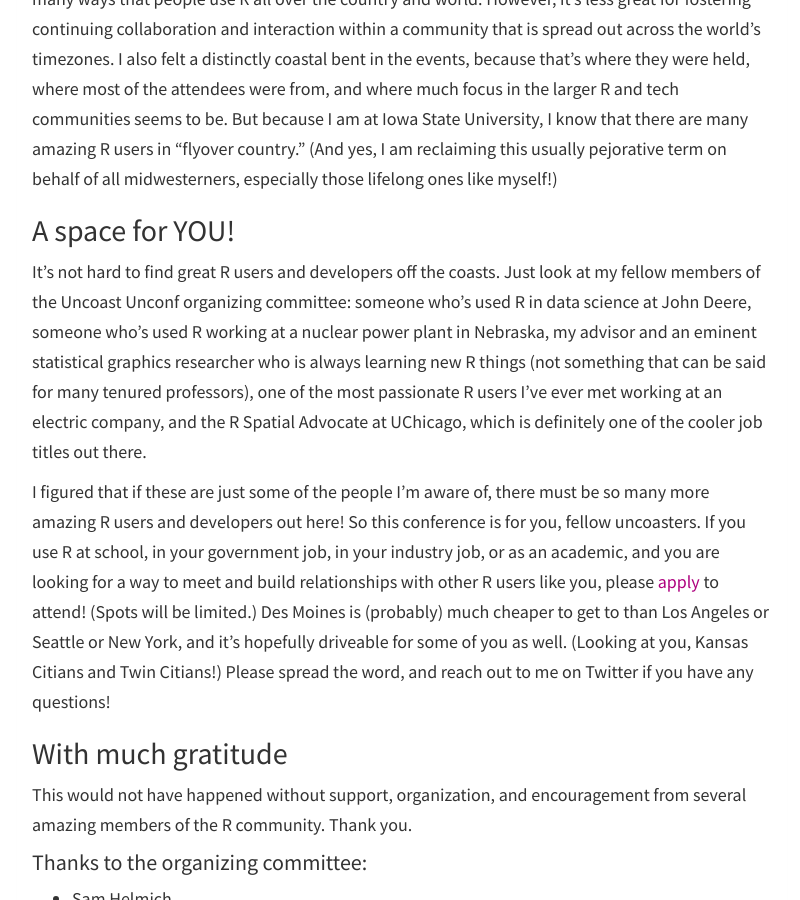
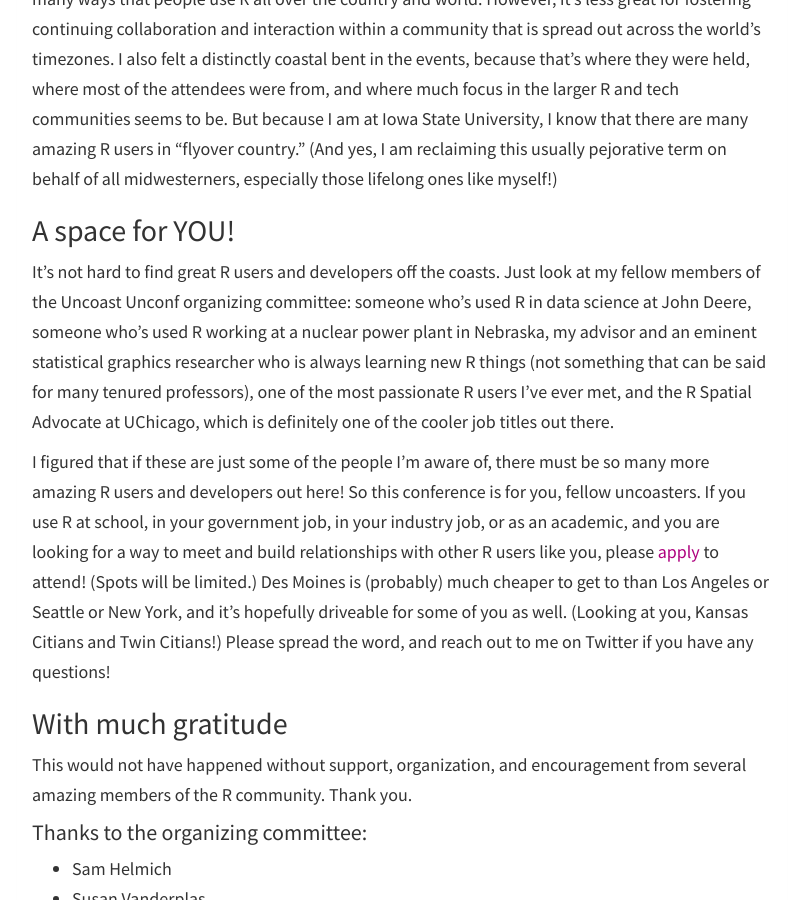
Before and after one commit to sctyner/sctyner.github.io, a Jekyll site: the page built from _posts/2019-01-07-uncoast-unconf.md, in a window 1280 px wide and 900 px high, scrolled down 771 px. Shown: the whole window, without its empty margins (238-1038 px from the left). Built offline with Jekyll 4.4.1, drawn with Linux system fonts in a browser that asks for light colours; nearby versions of some CDN libraries.

Commit message:
small chagne

```diff
--- a/_posts/2019-01-07-uncoast-unconf.md
+++ b/_posts/2019-01-07-uncoast-unconf.md
@@ -21,7 +21,7 @@ Another thing I noticed at theses events was that most of the other attendees we
 
 ## A space for YOU!
 
-It's not hard to find great R users and developers off the coasts. Just look at my fellow members of the Uncoast Unconf organizing committee: someone who's used R in data science at John Deere, someone who's used R working at a nuclear power plant in Nebraska, my advisor and an eminent statistical graphics researcher who is always learning new R things (not something that can be said for many tenured professors), one of the most passionate R users I've ever met working at an electric company, and the R Spatial Advocate at UChicago, which is definitely one of the cooler job titles out there.
+It's not hard to find great R users and developers off the coasts. Just look at my fellow members of the Uncoast Unconf organizing committee: someone who's used R in data science at John Deere, someone who's used R working at a nuclear power plant in Nebraska, my advisor and an eminent statistical graphics researcher who is always learning new R things (not something that can be said for many tenured professors), one of the most passionate R users I've ever met, and the R Spatial Advocate at UChicago, which is definitely one of the cooler job titles out there.
 
 I figured that if these are just some of the people I'm aware of, there must be so many more amazing R users and developers out here! So this conference is for you, fellow uncoasters. If you use R at school, in your government job, in your industry job, or as an academic, and you are looking for a way to meet and build relationships with other R users like you, please [apply](https://iastate.qualtrics.com/jfe/form/SV_b45oWxx4lIt8NMh) to attend! (Spots will be limited.) Des Moines is (probably) much cheaper to get to than Los Angeles or Seattle or New York, and it's hopefully driveable for some of you as well. (Looking at you, Kansas Citians and Twin Citians!) Please spread the word, and reach out to me on Twitter if you have any questions!
 
--- a/_source/2019-01-07-uncoast-unconf.Rmd
+++ b/_source/2019-01-07-uncoast-unconf.Rmd
@@ -23,7 +23,7 @@ Another thing I noticed at theses events was that most of the other attendees we
 
 ## A space for YOU!
 
-It's not hard to find great R users and developers off the coasts. Just look at my fellow members of the Uncoast Unconf organizing committee: someone who's used R in data science at John Deere, someone who's used R working at a nuclear power plant in Nebraska, my advisor and an eminent statistical graphics researcher who is always learning new R things (not something that can be said for many tenured professors), one of the most passionate R users I've ever met working at an electric company, and the R Spatial Advocate at UChicago, which is definitely one of the cooler job titles out there.
+It's not hard to find great R users and developers off the coasts. Just look at my fellow members of the Uncoast Unconf organizing committee: someone who's used R in data science at John Deere, someone who's used R working at a nuclear power plant in Nebraska, my advisor and an eminent statistical graphics researcher who is always learning new R things (not something that can be said for many tenured professors), one of the most passionate R users I've ever met, and the R Spatial Advocate at UChicago, which is definitely one of the cooler job titles out there.
 
 I figured that if these are just some of the people I'm aware of, there must be so many more amazing R users and developers out here! So this conference is for you, fellow uncoasters. If you use R at school, in your government job, in your industry job, or as an academic, and you are looking for a way to meet and build relationships with other R users like you, please [apply](https://iastate.qualtrics.com/jfe/form/SV_b45oWxx4lIt8NMh) to attend! (Spots will be limited.) Des Moines is (probably) much cheaper to get to than Los Angeles or Seattle or New York, and it's hopefully driveable for some of you as well. (Looking at you, Kansas Citians and Twin Citians!) Please spread the word, and reach out to me on Twitter if you have any questions!
 
```
